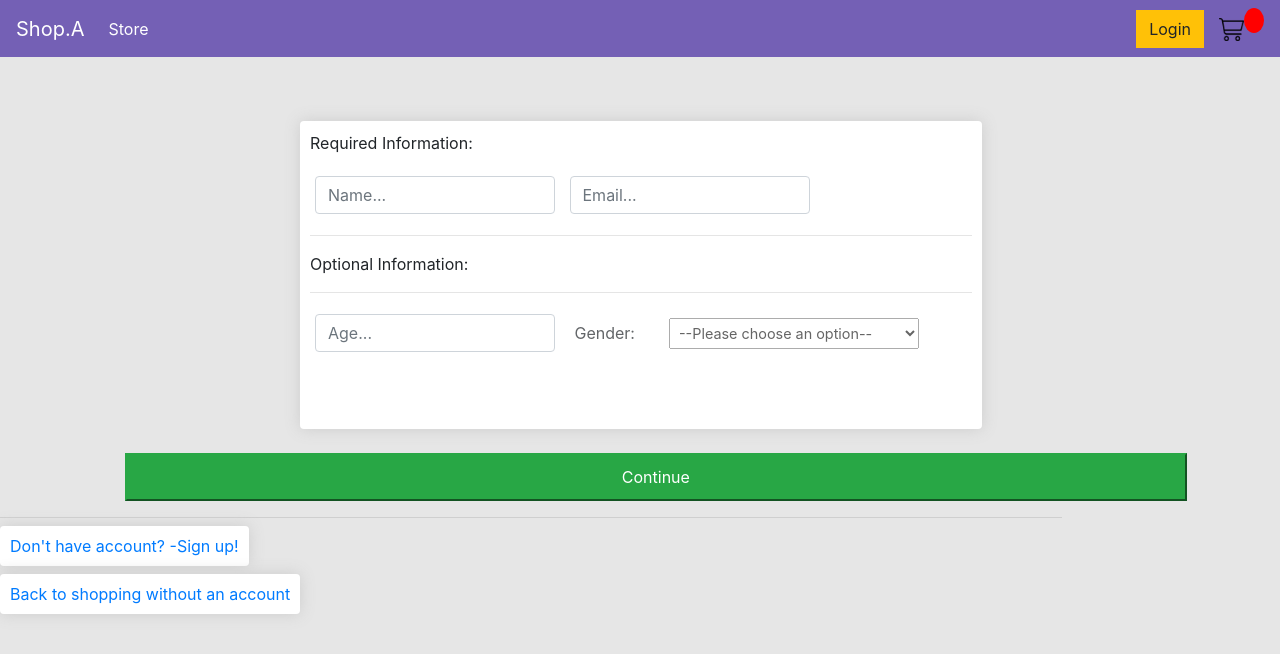
After one commit to shadow2098/Shop, a Django app: page /log_in/ in a window 1280 px wide. The commit adds this page. Shown: the top 654 px of the page. Run offline with Django 4.2, Linux system fonts and the light colour scheme; some libraries are stand-ins or nearby versions.

Commit message:
Login html page added

```diff
--- a/store_app/static/store_app/css/main.css
+++ b/store_app/static/store_app/css/main.css
@@ -4,6 +4,38 @@ body{
 
 h1,h2,h3,h4,h5,h6{
     color:hsl(0, 0%, 0%);
+}
+
+label {
+    background-color: #fff;
+    border-radius: 4px;
+    padding: 10px;
+}
+
+select {
+    width:250px;
+    display: inline-block;
+    padding: 5px;
+    font-size: 0.9rem;
+    opacity: .6;
+
+}
+
+.opacity {
+    width: 100px;
+    height: 100px;
+    background: #fff;
+    opacity: .7;
+}
+
+.log_in-box-element{
+    margin-top: 40px;
+    margin-left: 300px;
+    margin-right: 80px;
+    box-shadow:hsl(0, 0%, 80%) 0 0 16px;
+    background-color: #fff;
+    border-radius: 4px;
+    padding: 10px;
 }
 
 .box-element{
@@ -48,6 +80,11 @@ h1,h2,h3,h4,h5,h6{
 
 .col-lg-4, .col-lg-6, .col-lg-8, .col-lg-12{
     margin-top: 10px;
+}
+
+.log-in-btn{
+    margin-left: 125px;
+    padding: 10px;
 }
 
 .btn{
--- /dev/null
+++ b/store_app/templates/store_app/log_in.html
@@ -0,0 +1,55 @@
+{% extends 'store_app/main.html' %}
+{% load static %}
+{% block content %}
+
+     <div class="row">
+        <div class="col-lg-10">
+            <div class="log_in-box-element" id="form-wrapper">
+                <form id="form">
+                    <div id="user-info">
+                        <p>Required Information:</p>
+                        <div class="form-field">
+                            <input required class="form-control" type="text" name="name" placeholder="Name...">
+                        </div>
+                        <div class="form-field">
+                            <input required class="form-control" type="email" name="email" placeholder="Email...">
+                        </div>
+                    </div>
+
+                    <div id="user-info2">
+                        <hr>
+                        <p>Optional Information:</p>
+                        <hr>
+                        <div class="form-field">
+                            <input class="form-control" type="text" name="age" placeholder="Age...">
+                        </div>
+                        <label class ="opacity"for="gender-select" opacity="0.6">Gender:</label>
+
+                        <select name="gender" id="gender-select">
+                            <option value="">--Please choose an option--</option>
+                            <option value="no">Prefer not to say</option>
+                            <option value="male">Male</option>
+                            <option value="female">Female</option>
+                            <option value="other">other</option>
+                        </select>
+                        </div>
+                    </div>
+                    <br>
+                    <input id="form-button" class="log-in-btn btn-success btn-block" type="submit" value="Continue">
+                    <hr>
+                        <a class="box-element" class="box-element" href="http://127.0.0.1:8000/sign_up">Don't have account? -Sign up!</a>
+                    <br>
+                    <br>
+                    <a class="box-element" href="http://127.0.0.1:8000/">Back to shopping without an account</a>
+                </form>
+            </div>
+
+            <br>
+            <div class="box-element hidden" id="payment-info">
+                <small>Paypal Options</small>
+                <button id="make-payment">Make Payment</button>
+            </div>
+
+
+        </div>
+{% endblock content %}
--- a/store_app/templates/store_app/main.html
+++ b/store_app/templates/store_app/main.html
@@ -73,7 +73,7 @@
 
             </ul>
             <div class="form-inline my-2 my-lg-0">
-                <a href="#"class="btn btn-warning">Login</a>
+                <a href="{% url 'log_in' %}"class="btn btn-warning">Login</a>
 
                 <a href="{% url 'shopping_cart' %}">
                     <img  id="cart-icon" src="{% static 'store_app/images/shopping_cart.png' %}">
--- a/store_app/urls.py
+++ b/store_app/urls.py
@@ -6,6 +6,7 @@ urlpatterns = [
     path('', views.return_store, name='store'),
     path('shopping_cart/', views.return_shopping_cart, name='shopping_cart'),
     path('checkout/', views.return_checkout, name='checkout'),
+    path('log_in/', views.return_log_in, name='log_in'),
     path('update_item/', views.update_item, name='update_item'),
-    path('process_order/', views.process_order, name='process_order'),\
+    path('process_order/', views.process_order, name='process_order'),
 ]
--- a/store_app/views.py
+++ b/store_app/views.py
@@ -8,6 +8,8 @@ import datetime
 from .models import *
 from .utils import cookie_cart, cart_data, anonymous_order
 
+def return_log_in(request):
+    return render(request, 'store_app/log_in.html', {})
 
 def return_store(request):
     data = cart_data(request)
```
